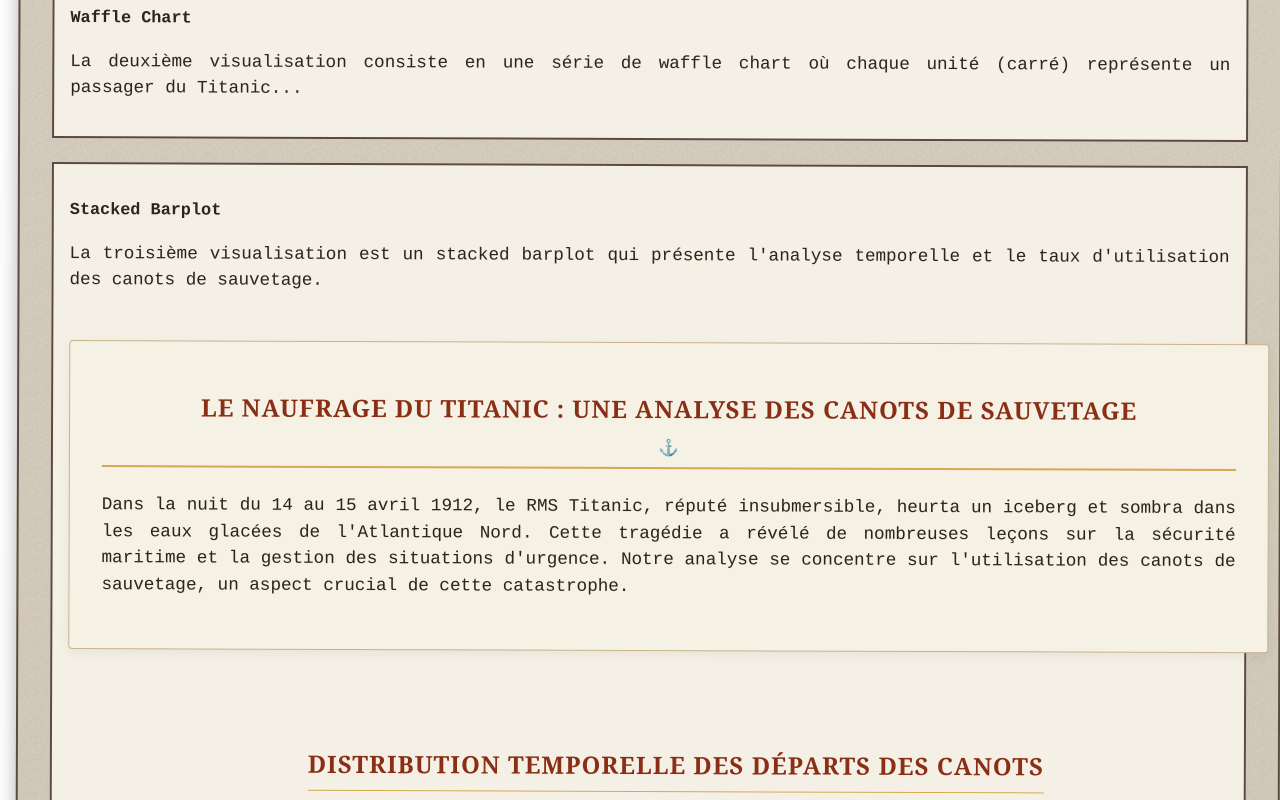
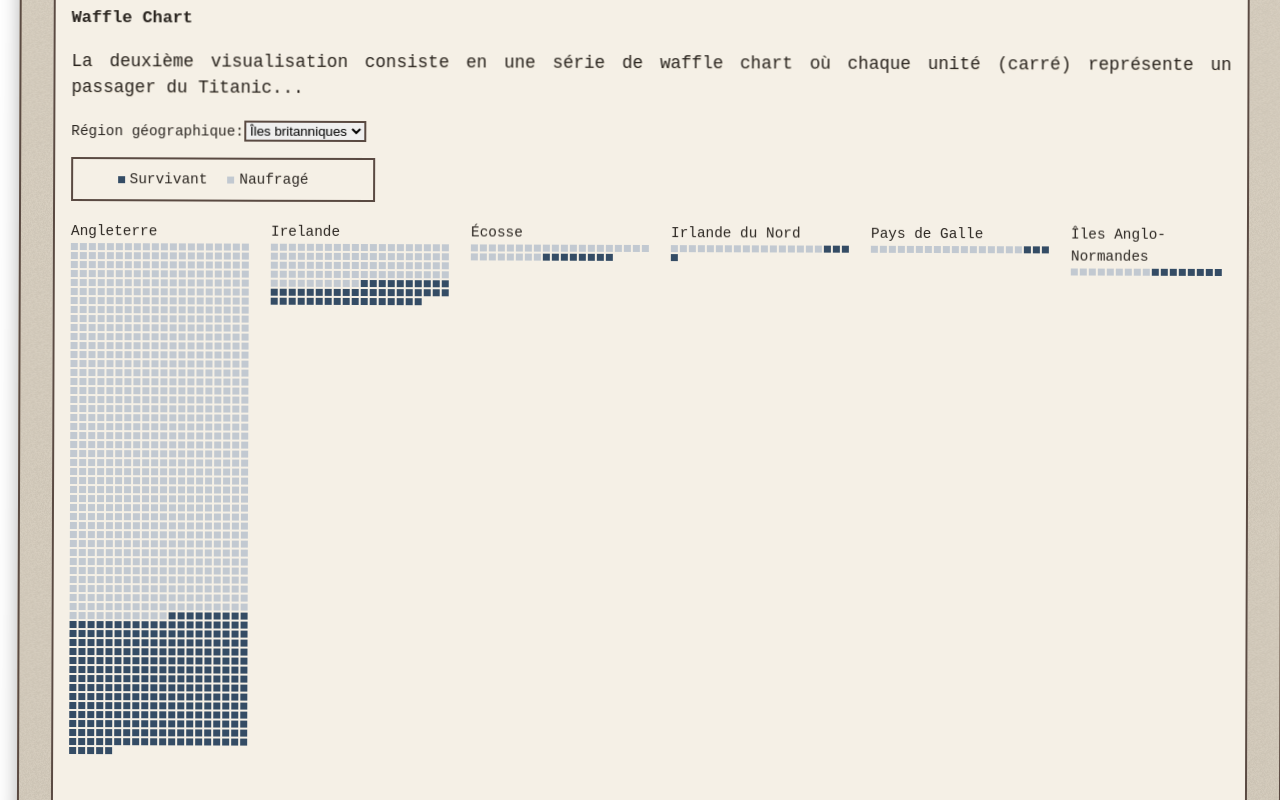
Before and after one commit to jaunewick/inf8808-projet-h25, a React (Vite) app: page / in a window 1280 px wide. Shown: the part 1100-1900 px from the top of the page. Built offline with nearby package versions, Linux system fonts and the light colour scheme; a web font is replaced by a local one.

Commit message:
fix: ajout du waffle chart dans l'app

```diff
--- a/src/App.jsx
+++ b/src/App.jsx
@@ -103,6 +103,7 @@
           La deuxième visualisation consiste en une série de waffle chart où
           chaque unité (carré) représente un passager du Titanic...
         </p>
+        <Waffle></Waffle>
       </div>
 
       <div className="maritime-bulletin">
```
